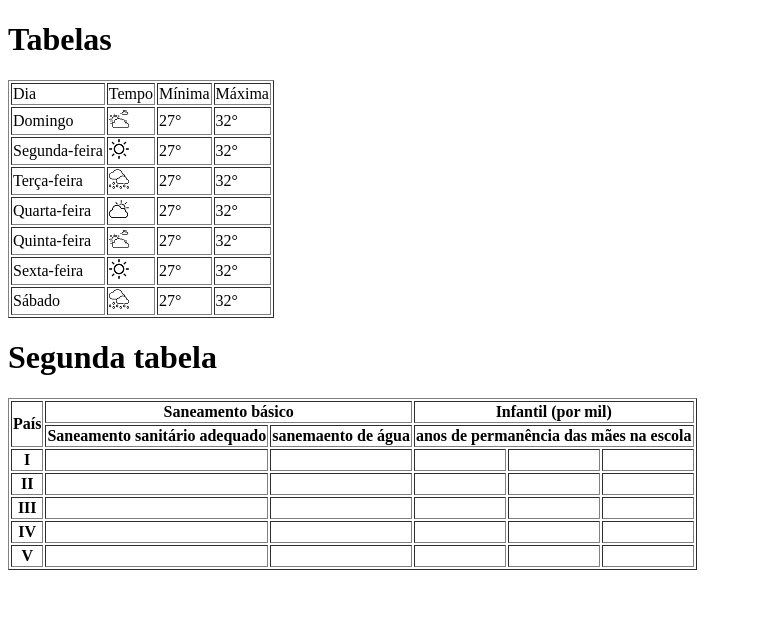
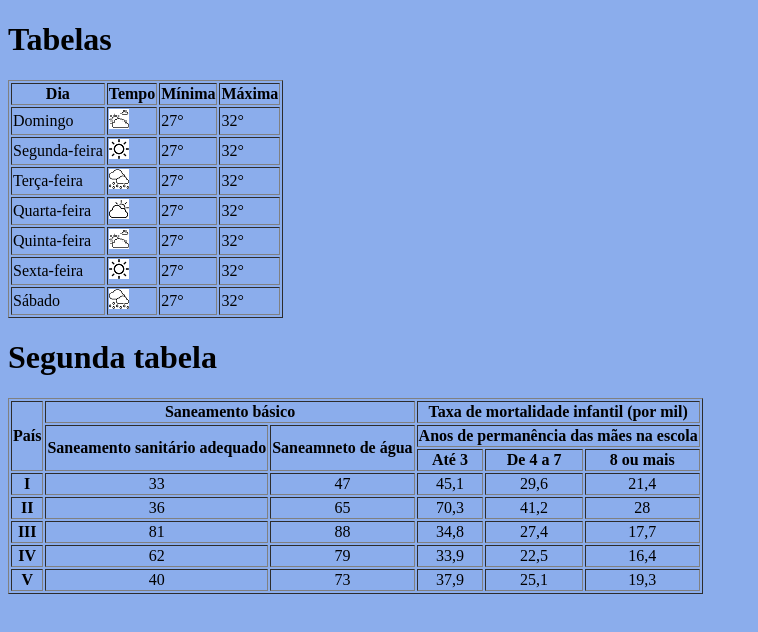
Before and after one commit to IDCP2580/projeto_banda, a plain HTML site: page pages/tabelas.html in a window 1280 px wide. Shown: the whole page, without its empty margins (0-758 px from the left). Drawn offline with Linux system fonts and the light colour scheme.

Commit message:
Finalização das tabelas e início a CSS

```diff
--- /dev/null
+++ b/css/estilo.css
@@ -0,0 +1,3 @@
+body {
+    background-color: rgb(139, 173, 236);
+}
--- a/pages/tabelas.html
+++ b/pages/tabelas.html
@@ -4,16 +4,21 @@
     <meta charset="UTF-8">
     <meta name="viewport" content="width=device-width, initial-scale=1.0">
     <title>Tabelas da aula de dew</title>
+    <link rel="stylesheet" href="../css/estilo.css">
 </head>
 <body>
     <h1>Tabelas</h1>
     <table border="1">
+        <thead>
             <tr>
-            <td>Dia</td>
-            <td>Tempo</td>
-            <td>Mínima</td>
-            <td>Máxima</td>
+                <th>Dia</th>
+                <th>Tempo</th>
+                <th>Mínima</th>
+                <th>Máxima</th>
             </tr>
+        </thead>
+
+        <tbody>
             <tr>
                 <td>Domingo</td>
                 <td>
@@ -70,62 +75,71 @@
                 <td>27°</td>
                 <td>32°</td>
             </tr>
-
+        </tbody>
     </table>
 
     <h1>Segunda tabela</h1>
     <table border="1">
+        <thead>
             <tr>
-            <th rowspan="2">País</th>
+                <th rowspan="3">País</th>
                 <th colspan="2">Saneamento básico</th>
-            <th colspan="3">Infantil (por mil)</th>
+                <th colspan="3">Taxa de mortalidade infantil (por mil)</th>
             </tr>
             <tr>
-            <th>Saneamento sanitário adequado</th>
-            <th>sanemaento de água</th>
-            <th colspan="3">anos de permanência das mães na escola</th>
+                <th rowspan="2">Saneamento sanitário adequado</th>
+                <th rowspan="2">Saneamneto de água</th>
+                <th colspan="3">Anos de permanência das mães na escola</th>
+            </tr>
+            <tr>
+                <th>Até 3</th>
+                <th>De 4 a 7</th>
+                <th>8 ou mais</th>
 
             </tr>
+        </thead>
+        <tbody>
             <tr>
                 <th>I</th>
-            <td></td>
-            <td></td>
-            <td></td>
-            <td></td>
-            <td></td>
+                <td style="text-align: center;">33</td>
+                <td style="text-align: center;">47</td>
+                <td style="text-align: center;">45,1</td>
+                <td style="text-align: center;">29,6</td>
+                <td style="text-align: center;">21,4</td>
             </tr>
             <tr>
                 <th>II</th>
-            <td></td>
-            <td></td>
-            <td></td>
-            <td></td>
-            <td></td>
+                <td style="text-align: center;">36</td>
+                <td style="text-align: center;">65</td>
+                <td style="text-align: center;">70,3</td>
+                <td style="text-align: center;">41,2</td>
+                <td style="text-align: center;">28</td>
             </tr>
             <tr>
                 <th>III</th>
-            <td></td>
-            <td></td>
-            <td></td>
-            <td></td>
-            <td></td>
+                <td style="text-align: center;">81</td>
+                <td style="text-align: center;">88</td>
+                <td style="text-align: center;">34,8</td>
+                <td style="text-align: center;">27,4</td>
+                <td style="text-align: center;">17,7</td>
             </tr>
             <tr>
                 <th>IV</th>
-            <td></td>
-            <td></td>
-            <td></td>
-            <td></td>
-            <td></td>
+                <td style="text-align: center;">62</td>
+                <td style="text-align: center;">79</td>
+                <td style="text-align: center;">33,9</td>
+                <td style="text-align: center;">22,5</td>
+                <td style="text-align: center;">16,4</td>
             </tr>
             <tr>
                 <th>V</th>
-            <td></td>
-            <td></td>
-            <td></td>
-            <td></td>
-            <td></td>
+                <td style="text-align: center;">40</td>
+                <td style="text-align: center;">73</td>
+                <td style="text-align: center;">37,9</td>
+                <td style="text-align: center;">25,1</td>
+                <td style="text-align: center;">19,3</td>
             </tr>
+        </tbody>
     </table>
 
 </body>
```
Lines whose indentation alone changed are shown as unchanged.
